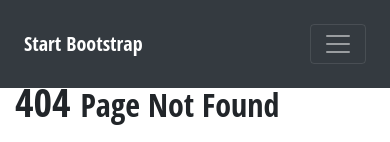
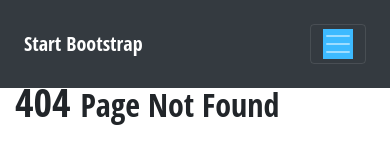
Before and after one commit to hanleyel/Data4Good_Website, a website: page 404.html in a window 390 px wide. Shown: the top 142 px of the page. Drawn offline with Linux system fonts and the light colour scheme.

Commit message:
Make toggle icon visible temporarily for responsive view

```diff
--- a/css/modern-business.css
+++ b/css/modern-business.css
@@ -102,3 +102,7 @@ body {
   color: black;
   margin: 1rem;
 }
+
+.navbar-toggler-icon {
+  background-color: #3DBAFF;
+}
```
